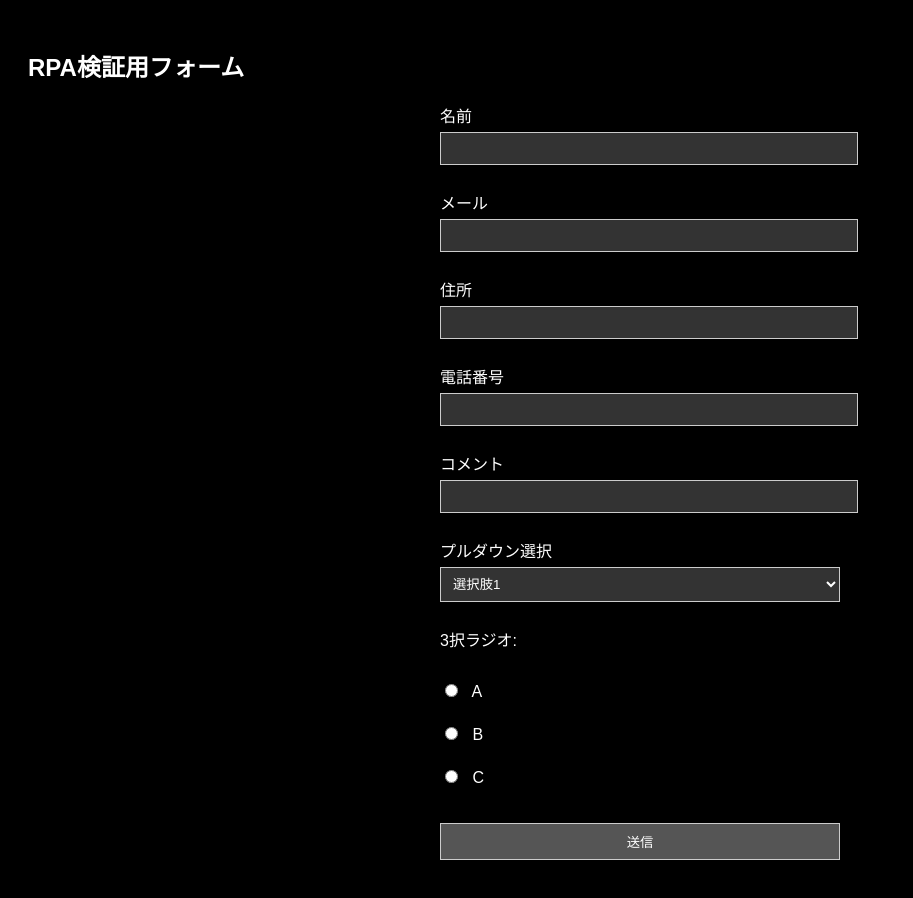
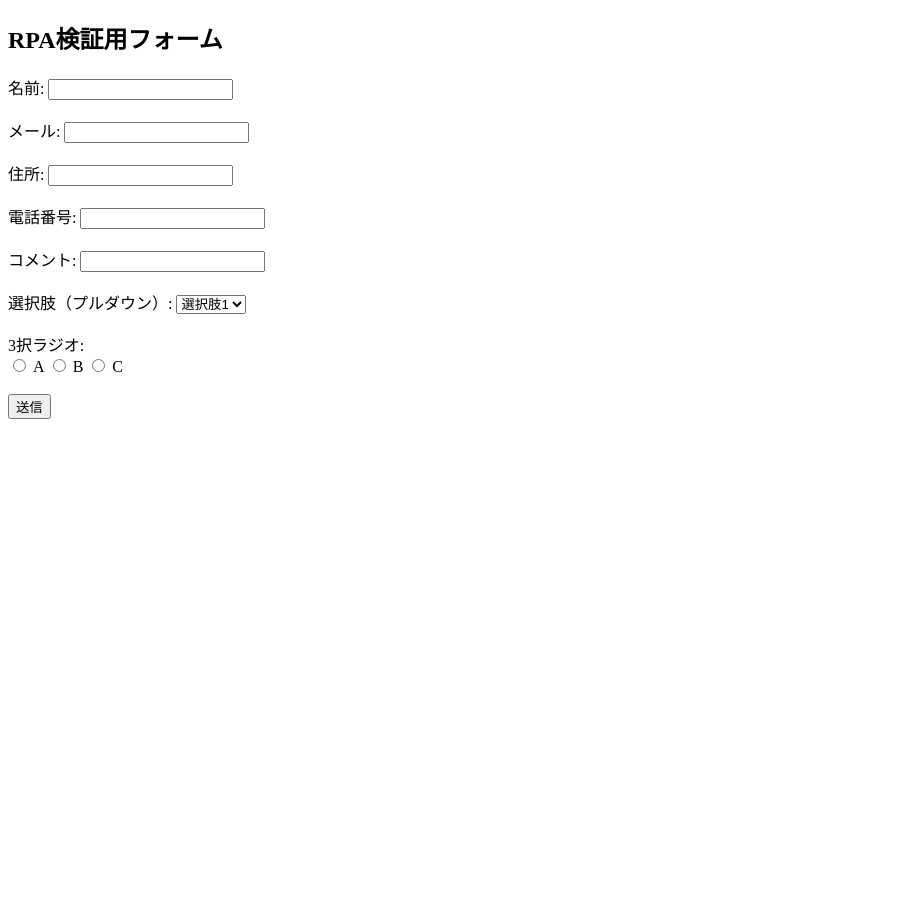
Before and after one commit to Takanori-U/rpa_test_form, a plain HTML site: page index.html in a window 1280 px wide. Shown: the whole page, without its empty margins (0-913 px from the left). After the commit the page ends 800 px from the top, so only its background shows below. Drawn offline with Linux system fonts and the light colour scheme.

Commit message:
Update index.html

```diff
--- a/index.html
+++ b/index.html
@@ -1,82 +1,31 @@
 <!DOCTYPE html>
-<html lang="ja">
+<html>
 <head>
     <meta charset="UTF-8">
     <title>RPA検証フォーム</title>
-    <style>
-        body {
-            background-color: black;
-            color: white;
-            font-family: sans-serif;
-            padding: 20px;
-        }
-        form {
-            max-width: 400px;
-            margin: 0 auto;
-        }
-        label {
-            display: block;
-            margin-bottom: 10px;
-        }
-        input, select {
-            width: 100%;
-            padding: 8px;
-            margin-top: 5px;
-            margin-bottom: 15px;
-            border: 1px solid #ccc;
-            background-color: #333;
-            color: white;
-        }
-        input[type="radio"] {
-            width: auto;
-            margin-right: 10px;
-        }
-        .radio-group {
-            margin-bottom: 20px;
-        }
-        input[type="submit"] {
-            background-color: #555;
-            cursor: pointer;
-        }
-    </style>
 </head>
 <body>
     <h2>RPA検証用フォーム</h2>
     <form>
-        <label>
-            名前
-            <input type="text" name="name">
-        </label>
-        <label>
-            メール
-            <input type="email" name="email">
-        </label>
-        <label>
-            住所
-            <input type="text" name="address">
-        </label>
-        <label>
-            電話番号
-            <input type="tel" name="phone">
-        </label>
-        <label>
-            コメント
-            <input type="text" name="comment">
-        </label>
-        <label>
-            プルダウン選択
+        <label>名前: <input type="text" name="name"></label><br><br>
+        <label>メール: <input type="email" name="email"></label><br><br>
+        <label>住所: <input type="text" name="address"></label><br><br>
+        <label>電話番号: <input type="tel" name="phone"></label><br><br>
+        <label>コメント: <input type="text" name="comment"></label><br><br>
+
+        <label>選択肢（プルダウン）:
             <select name="dropdown">
                 <option value="option1">選択肢1</option>
                 <option value="option2">選択肢2</option>
                 <option value="option3">選択肢3</option>
             </select>
-        </label>
-        <div class="radio-group">
-            <label>3択ラジオ:</label><br>
-            <label><input type="radio" name="radio" value="A"> A</label>
-            <label><input type="radio" name="radio" value="B"> B</label>
-            <label><input type="radio" name="radio" value="C"> C</label>
-        </div>
+        </label><br><br>
+
+        <label>3択ラジオ:</label><br>
+        <label><input type="radio" name="radio" value="A"> A</label>
+        <label><input type="radio" name="radio" value="B"> B</label>
+        <label><input type="radio" name="radio" value="C"> C</label><br><br>
+
         <input type="submit" value="送信">
     </form>
 </body>
```
